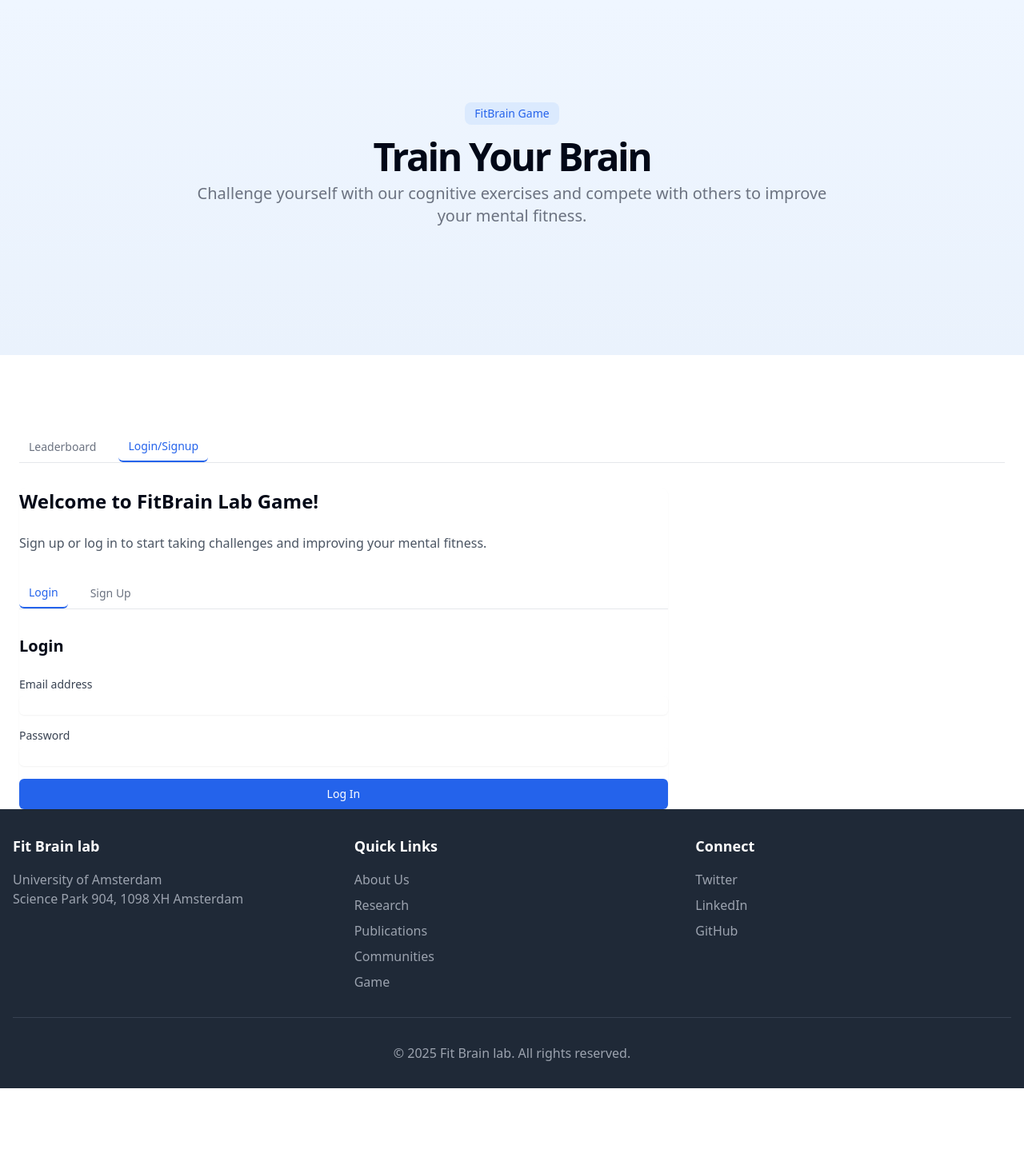
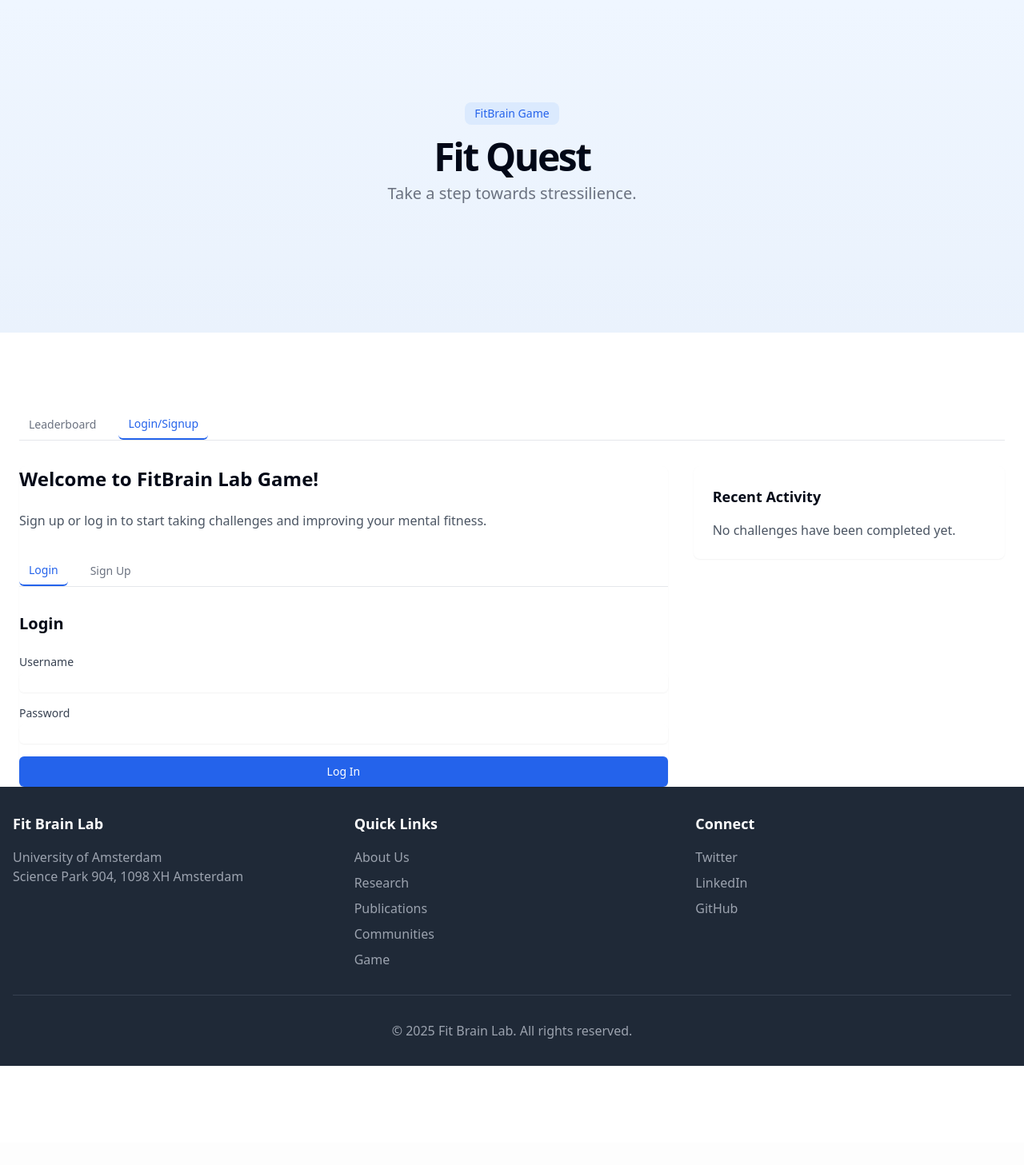
Before and after one commit to davidguarinv/FitBrainLab, a Flask app: page /game in a window 1280 px wide. Shown: the part 65-1522 px from the top of the page at 80% size. After the commit the page ends 1398 px from the top, so only its background shows below. Run offline with Flask 3, Linux system fonts and the light colour scheme.

Commit message:
functional login sign up

```diff
--- a/app/__init__.py
+++ b/app/__init__.py
@@ -35,7 +35,7 @@
 
     # Register blueprints
     from .routes import bp as main_bp
-    app.register_blueprint(main_bp)
+    app.register_blueprint(main_bp, url_prefix='')
 
     # Create tables
     with app.app_context():
--- a/app/forms.py
+++ b/app/forms.py
@@ -1,17 +1,16 @@
 from flask_wtf import FlaskForm
 from wtforms import StringField, PasswordField, BooleanField, SubmitField
-from wtforms.validators import DataRequired, Email, EqualTo, Length, ValidationError
+from wtforms.validators import DataRequired, Email, EqualTo, Length, ValidationError, Optional
 from app.models import User
 
 class LoginForm(FlaskForm):
-    email = StringField('Email', validators=[DataRequired(), Email()])
+    username = StringField('Username', validators=[DataRequired()])
     password = PasswordField('Password', validators=[DataRequired()])
     remember_me = BooleanField('Remember Me')
     submit = SubmitField('Sign In')
 
 class RegistrationForm(FlaskForm):
     username = StringField('Username', validators=[DataRequired(), Length(min=4, max=25)])
-    email = StringField('Email', validators=[DataRequired(), Email()])
     password = PasswordField('Password', validators=[
         DataRequired(),
         Length(min=6, message='Password must be at least 6 characters long')
@@ -26,8 +25,3 @@
         user = User.query.filter_by(username=username.data).first()
         if user is not None:
             raise ValidationError('Please use a different username.')
-
-    def validate_email(self, email):
-        user = User.query.filter_by(email=email.data).first()
-        if user is not None:
-            raise ValidationError('Please use a different email address.')
--- a/app/routes.py
+++ b/app/routes.py
@@ -54,24 +54,56 @@
 
     # Get user's progress if authenticated
     user_progress = None
+    user_rank = None
     if current_user.is_authenticated:
         completed = CompletedChallenge.query\
             .filter_by(user_id=current_user.id)\
             .order_by(CompletedChallenge.completed_at.desc())\
             .limit(5).all()
+
+        # Calculate user's rank based on points
+        user_points = sum(c.challenge.points for c in completed)
+        higher_ranked_users = db.session.query(db.func.count(User.id)).filter(
+            User.id != current_user.id,
+            User.is_public == True,
+            # Subquery to get users with higher points
+            User.id.in_(
+                db.session.query(CompletedChallenge.user_id)
+                .group_by(CompletedChallenge.user_id)
+                .having(db.func.sum(Challenge.points) > user_points)
+                .join(Challenge, Challenge.id == CompletedChallenge.challenge_id)
+            )
+        ).scalar() or 0
+
+        user_rank = higher_ranked_users + 1  # User's rank (1-based)
+
         user_progress = {
             'completed_challenges': completed,
-            'total_points': sum(c.challenge.points for c in completed),
+            'total_points': user_points,
             'daily_streak': current_user.daily_streak
         }
 
     # Get available challenges
     challenges = Challenge.query.all()
+
     challenges_by_difficulty = {
         'E': [c for c in challenges if c.difficulty == 'E'],
         'M': [c for c in challenges if c.difficulty == 'M'],
         'H': [c for c in challenges if c.difficulty == 'H']
     }
+
+    # Get recent completed challenges by any user
+    recent_completed_challenges = db.session.query(
+        CompletedChallenge, Challenge, User
+    ).join(
+        Challenge, Challenge.id == CompletedChallenge.challenge_id
+    ).join(
+        User, User.id == CompletedChallenge.user_id
+    ).filter(
+        User.is_public == True  # Only show public user completions
+    ).order_by(
+        CompletedChallenge.completed_at.desc()
+    ).limit(5).all()
 
     # Create forms for auth section
     login_form = LoginForm() if section == 'auth' else None
@@ -81,7 +113,9 @@
                            section=section,
                            top_users=top_users,
                            user_progress=user_progress,
+                           user_rank=user_rank,
                            challenges=challenges_by_difficulty,
+                           recent_completed_challenges=recent_completed_challenges,
                            login_form=login_form,
                            signup_form=signup_form)
 
@@ -90,15 +124,28 @@
     if current_user.is_authenticated:
         return redirect(url_for('main.game'))
 
-    form = LoginForm()
-    if form.validate_on_submit():
-        user = User.query.filter_by(email=form.email.data).first()
-        if user is None or not user.check_password(form.password.data):
-            flash('Invalid email or password', 'error')
+    if request.method == 'POST':
+        print(f"Login form data: {request.form}")
+        username = request.form.get('username')
+        password = request.form.get('password')
+        remember_me = request.form.get('remember_me') == 'on'
+
+        print(f"Username: {username}, Password provided: {'Yes' if password else 'No'}, Remember me: {remember_me}")
+
+        # Basic validation
+        if not username or not password:
+            flash('Username and password are required', 'error')
             return redirect(url_for('main.game', section='auth'))
 
-        login_user(user)
-        flash('Successfully logged in!', 'success')
+        # Authenticate user
+        user = User.query.filter_by(username=username).first()
+        if user is None or not user.check_password(password):
+            flash('Invalid username or password', 'error')
+            return redirect(url_for('main.game', section='auth'))
+
+        # Log in the user
+        login_user(user, remember=remember_me)
+        flash('Logged in successfully!', 'success')
         return redirect(url_for('main.game'))
 
     return redirect(url_for('main.game', section='auth'))
@@ -116,30 +163,54 @@
     if current_user.is_authenticated:
         return redirect(url_for('main.game'))
 
-    form = RegistrationForm()
-    if form.validate_on_submit():
-        # Check if user already exists
-        existing_user = User.query.filter_by(email=form.email.data).first()
+    if request.method == 'POST':
+        print(f"Signup form data: {request.form}")
+        username = request.form.get('username')
+        password = request.form.get('password')
+        confirm_password = request.form.get('confirm_password')
+
+        print(f"Username: {username}, Password provided: {'Yes' if password else 'No'}, Confirm provided: {'Yes' if confirm_password else 'No'}")
+
+        # Basic validation
+        if not username or not password:
+            flash('Username and password are required', 'error')
+            return redirect(url_for('main.game', section='auth'))
+
+        if password != confirm_password:
+            flash('Passwords do not match', 'error')
+            return redirect(url_for('main.game', section='auth'))
+
+        # Check if username already exists
+        existing_user = User.query.filter_by(username=username).first()
         if existing_user:
-            flash('Email already registered', 'error')
+            flash('Username already taken', 'error')
             return redirect(url_for('main.game', section='auth'))
 
         # Create new user
-        user = User(
-            username=form.username.data,
-            email=form.email.data,
-            is_public=True
-        )
-        user.set_password(form.password.data)
+        try:
+            user = User(
+                username=username,
+                is_public=True
+            )
+            user.set_password(password)
 
-        # Save to database
-        db.session.add(user)
-        db.session.commit()
+            # Save to database
+            db.session.add(user)
+            db.session.commit()
+            print(f"User created with id: {user.id}")
 
-        # Log in the new user
-        login_user(user)
-        flash('Account created successfully!', 'success')
-        return redirect(url_for('main.game'))
+            # Log in the new user
+            login_user(user)
+            flash('Account created successfully!', 'success')
+            return redirect(url_for('main.game'))
+        except Exception as e:
+            print(f"Error creating user: {str(e)}")
+            db.session.rollback()
+            flash('An error occurred during signup', 'error')
+            return redirect(url_for('main.game', section='auth'))
+
+    # GET request
+    return redirect(url_for('main.game', section='auth'))
     return redirect(url_for('main.game', section='auth'))
 
 @bp.route('/logout')
@@ -328,7 +399,6 @@
 def get_profile():
     return jsonify({
         'username': current_user.username,
-        'email': current_user.email,
         'is_public': current_user.is_public,
         'points': current_user.points or 0,
         'top_sport': current_user.top_sport,
@@ -342,8 +412,6 @@
 
     if 'username' in data:
         current_user.username = data['username']
-    if 'email' in data:
-        current_user.email = data['email']
     if 'is_public' in data:
         current_user.is_public = data['is_public']
     if 'password' in data and data['password']:
@@ -359,3 +427,31 @@
     db.session.commit()
     logout_user()
     return jsonify({'status': 'account_deleted'})
+
+@bp.route('/api/profile/delete-account', methods=['POST'])
+@login_required
+def delete_account():
+    if not current_user.is_authenticated:
+        return jsonify({'success': False, 'message': 'You must be logged in to perform this action'})
+
+    try:
+        # Delete user's completed challenges
+        CompletedChallenge.query.filter_by(user_id=current_user.id).delete()
+
+        # Delete user's in-progress challenges
+        InProgressChallenge.query.filter_by(user_id=current_user.id).delete()
+
+        # Get user ID before logging out
+        user_id = current_user.id
+
+        # Log the user out
+        logout_user()
+
+        # Delete the user
+        User.query.filter_by(id=user_id).delete()
+        db.session.commit()
+
+        return jsonify({'success': True})
+    except Exception as e:
+        db.session.rollback()
+        return jsonify({'success': False, 'message': str(e)})
--- a/templates/base.html
+++ b/templates/base.html
@@ -61,7 +61,7 @@
   <div class="container mx-auto px-4">
     <div class="grid grid-cols-1 md:grid-cols-3 gap-8">
       <div>
-        <h3 class="text-lg font-bold mb-4">Fit Brain lab</h3>
+        <h3 class="text-lg font-bold mb-4">Fit Brain Lab</h3>
         <p class="text-gray-400">University of Amsterdam</p>
         <p class="text-gray-400">Science Park 904, 1098 XH Amsterdam</p>
       </div>
@@ -85,7 +85,7 @@
       </div>
     </div>
     <div class="border-t border-gray-700 mt-8 pt-8 text-center text-gray-400">
-      <p>&copy; <span id="current-year"></span> Fit Brain lab. All rights reserved.</p>
+      <p>&copy; <span id="current-year"></span> Fit Brain Lab. All rights reserved.</p>
     </div>
     <script>
       // Set current year in footer
--- a/templates/game.html
+++ b/templates/game.html
@@ -9,9 +9,9 @@
                     <div class="inline-block rounded-lg bg-blue-100 px-3 py-1 text-sm text-blue-600 font-medium mb-2">
                         FitBrain Game
                     </div>
-                    <h1 class="text-3xl font-bold tracking-tighter sm:text-4xl md:text-5xl">Train Your Brain</h1>
+                    <h1 class="text-3xl font-bold tracking-tighter sm:text-4xl md:text-5xl">Fit Quest</h1>
                     <p class="max-w-[800px] text-gray-500 md:text-xl">
-                        Challenge yourself with our cognitive exercises and compete with others to improve your mental fitness.
+                        Take a step towards stressilience.
                     </p>
                 </div>
             </div>
@@ -101,14 +101,15 @@
                         </div>
                         <div class="flex justify-between items-center">
                             <span class="text-gray-600">Rank</span>
-                            <span class="font-medium">#{{ loop.index }}</span>
+                            <span class="font-medium">#{{ user_rank|default(1) }}</span>
                         </div>
                     </div>
                 </div>
             {% endif %}
 
             <!-- Quick Challenge Card -->
-            {% if current_user.is_authenticated and challenges.E %}
+            {% if current_user.is_authenticated %}
+                {% if challenges.E %}
                 <div class="bg-white rounded-lg shadow-sm p-6">
                     <h3 class="text-lg font-semibold mb-4">Quick Challenge</h3>
                     {% with challenge = challenges.E|random %}
@@ -117,13 +118,41 @@
                             <p class="text-sm text-gray-600">{{ challenge.description }}</p>
                             <div class="flex justify-between items-center">
                                 <span class="text-sm font-medium text-primary">{{ challenge.points }} points</span>
-                                <button @click="startChallenge({{ challenge.id }})"
+                                <button onclick="startChallenge('{{ challenge.id }}')"
                                         class="px-4 py-2 bg-primary text-white text-sm font-medium rounded-md hover:bg-primary-dark transition-colors">
                                     Start
                                 </button>
                             </div>
                         </div>
                     {% endwith %}
+                </div>
+                {% else %}
+                <div class="bg-white rounded-lg shadow-sm p-6">
+                    <h3 class="text-lg font-semibold mb-4">No Challenges Available</h3>
+                    <p class="text-gray-600">There are currently no challenges available. Please check back later.</p>
+                </div>
+                {% endif %}
+            {% else %}
+                <div class="bg-white rounded-lg shadow-sm p-6">
+                    <h3 class="text-lg font-semibold mb-4">Recent Activity</h3>
+                    {% if recent_completed_challenges %}
+                        <div class="space-y-4">
+                            {% for completed, challenge, user in recent_completed_challenges %}
+                                <div class="border-b border-gray-100 pb-3 last:border-0 last:pb-0">
+                                    <div class="flex items-start justify-between">
+                                        <div>
+                                            <h4 class="font-medium text-sm">{{ challenge.title }}</h4>
+                                            <p class="text-xs text-gray-500">Completed by {{ user.username }}</p>
+                                        </div>
+                                        <span class="text-xs font-medium px-2 py-1 bg-green-100 text-green-800 rounded-full">+{{ challenge.points }}</span>
+                                    </div>
+                                    <p class="text-xs text-gray-400 mt-1">{{ completed.completed_at.strftime('%b %d, %Y') }}</p>
+                                </div>
+                            {% endfor %}
+                        </div>
+                    {% else %}
+                        <p class="text-gray-600">No challenges have been completed yet.</p>
+                    {% endif %}
                 </div>
             {% endif %}
         </div>
--- a/templates/game/auth.html
+++ b/templates/game/auth.html
@@ -19,11 +19,11 @@
         <!-- Login Form -->
         <div class="space-y-6" x-show="activeTab === 'login'" x-transition>
             <h3 class="text-xl font-semibold">Login</h3>
-            <form method="POST" action="{{ url_for('main.login') }}" class="space-y-4">
+            <form method="POST" action="/login" class="space-y-4">
                 {{ login_form.csrf_token }}
                 <div>
-                    <label for="loginEmail" class="block text-sm font-medium text-gray-700">Email address</label>
-                    <input type="email" id="loginEmail" name="email" required
+                    <label for="loginUsername" class="block text-sm font-medium text-gray-700">Username</label>
+                    <input type="text" id="loginUsername" name="username" required
                            class="mt-1 block w-full rounded-md border-gray-300 shadow-sm focus:border-primary focus:ring-primary">
                 </div>
                 <div>
@@ -41,7 +41,7 @@
         <!-- Sign Up Form -->
         <div class="space-y-6" x-show="activeTab === 'signup'" x-transition>
             <h3 class="text-xl font-semibold">Sign Up</h3>
-            <form method="POST" action="{{ url_for('main.signup') }}" class="space-y-4">
+            <form method="POST" action="/signup" class="space-y-4">
                 {{ signup_form.csrf_token }}
                 <div>
                     <label class="block text-sm font-medium text-gray-700">Username</label>
@@ -56,14 +56,15 @@
                         </button>
                     </div>
                 </div>
+
                 <div>
-                    <label for="signupEmail" class="block text-sm font-medium text-gray-700">Email address</label>
-                    <input type="email" id="signupEmail" name="email" required
+                    <label for="signupPassword" class="block text-sm font-medium text-gray-700">Password</label>
+                    <input type="password" id="signupPassword" name="password" required
                            class="mt-1 block w-full rounded-md border-gray-300 shadow-sm focus:border-primary focus:ring-primary">
                 </div>
                 <div>
-                    <label for="signupPassword" class="block text-sm font-medium text-gray-700">Password</label>
-                    <input type="password" id="signupPassword" name="password" required
+                    <label for="confirmPassword" class="block text-sm font-medium text-gray-700">Confirm Password</label>
+                    <input type="password" id="confirmPassword" name="confirm_password" required
                            class="mt-1 block w-full rounded-md border-gray-300 shadow-sm focus:border-primary focus:ring-primary">
                 </div>
                 <button type="submit"
```
Also changed, not shown: app/models.py (+6 -1 lines), app/seed.py (deleted, +0 -95 lines), migrations/add_streak_fields.py (added, +58 -0 lines), seed_completed_challenges.py (added, +50 -0 lines), templates/game/profile.html (+44 -7 lines), instance/fitbrainlab.db.
